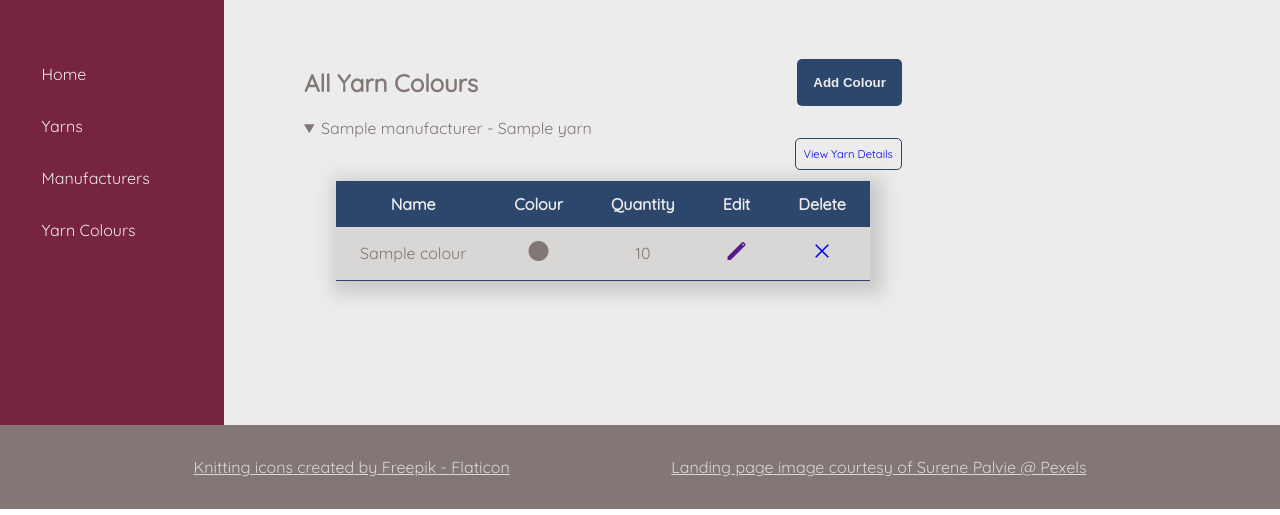
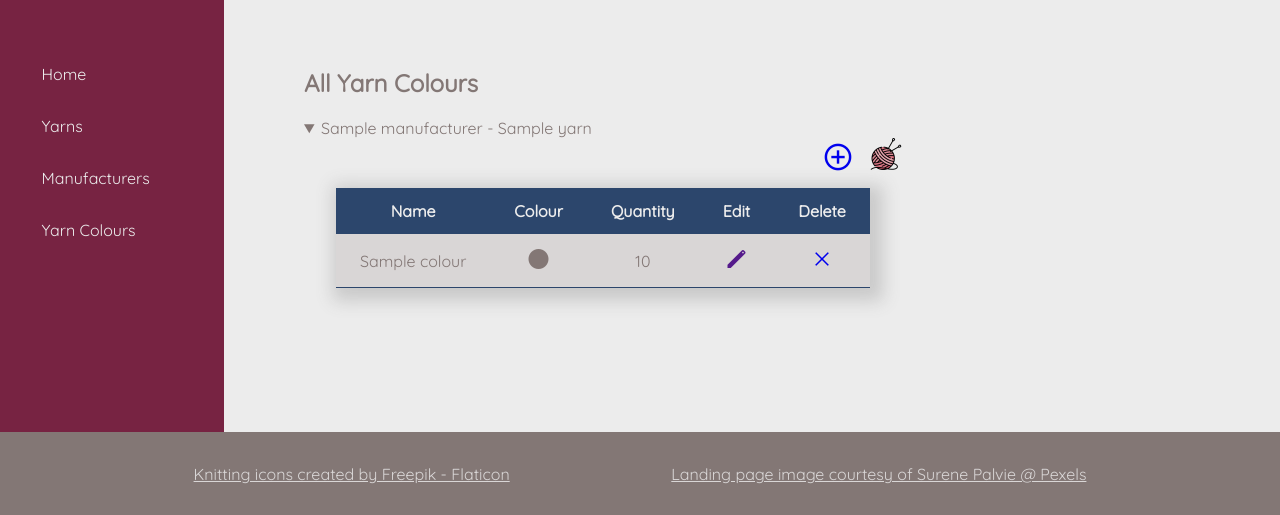
Before and after one commit to LisaS7/yarn_store, a Flask app: page /colours/ in a window 1280 px wide. Shown: the top 515 px of the page. Run offline with Flask 2, Linux system fonts and the light colour scheme; a database or web service that is not in the repository returns one stand-in record (values such as "Sample title"); some libraries are stand-ins or nearby versions.

Commit message:
Changed create colour route to pick up yarn id from url. Minor style and layout changes

```diff
--- a/controllers/colour_controller.py
+++ b/controllers/colour_controller.py
@@ -20,25 +20,18 @@ def colours():
     )
 
 
-@colour_blueprint.route("/new", methods=["GET", "POST"])
-@colour_blueprint.route("/new/<yarn_id>")
-def create_colour(yarn_id=None):
+@colour_blueprint.route("/new/")
+@colour_blueprint.route("/new/<yarn_id>", methods=["GET", "POST"])
+def create_colour(yarn_id):
+    yarn = yarn_repository.select(yarn_id)
     if request.method == "POST":
         name = request.form["name"]
         hex_code = request.form["colour"]
         quantity = request.form["quantity"]
-        yarn = yarn_repository.select(request.form["yarn"])
         colour = Colour(name, hex_code, quantity, yarn)
         colour_repository.save(colour)
         return redirect("/colours/")
-
-    yarns = yarn_repository.select_all()
-
-    if yarn_id:
-        yarn = yarn_repository.select(yarn_id)
-        print(f"yarn_id ===== {yarn_id}")
-        return render_template("/colours/new.html", yarn=yarn)
-    return render_template("/colours/new.html", yarns=yarns)
+    return render_template("/colours/new.html", yarn=yarn)
 
 
 @colour_blueprint.route("/delete/<id>")
--- a/static/css/forms.css
+++ b/static/css/forms.css
@@ -1,13 +1,15 @@
 @import "style.css";
 
 form {
+    width: 50%;
+    margin: auto;
     display: grid;
     grid-template-columns: 1fr 3fr;
     gap: 2rem;
 }
 
 form img {
-    width: 4rem;
+    width: 6rem;
     padding: 2rem;
 }
 
--- a/static/css/style.css
+++ b/static/css/style.css
@@ -159,16 +159,10 @@ footer a {
     justify-content: flex-end;
 }
 
-.colour-yarn-details p {
-    margin: 0;
-    padding: 0.5rem;
-    border: 1px solid var(--dark);
-    border-radius: 5px;
-    font-size: 0.7rem;
-}
-
-.colour-yarn-details a {
-    text-decoration: none;
+.colour-yarn-details .material-symbols-outlined {
+    font-size: 2rem;
+    margin-top: 0.2rem;
+    margin-right: 1rem;
 }
 
 figcaption.colour-dots {
--- a/templates/colours/all.html
+++ b/templates/colours/all.html
@@ -1,16 +1,23 @@
 {% extends 'base.html' %} {% block content %}
 <header>
   <h2>All Yarn Colours</h2>
-  <a href="{{ url_for('colours.create_colour') }}"
-    ><button>Add Colour</button></a
-  >
 </header>
 
 {% for group in yarn_groups %}
 <details open>
   <summary>{{group}}</summary>
   <section class="colour-yarn-details">
-    <p><a href="{{ url_for('yarns.detail', id=yarn_groups[group][0].yarn.id) }}">View Yarn Details</a></p>
+    <a href="{{ url_for('colours.create_colour', yarn_id=yarn_groups[group][0].yarn.id) }}"><span class="material-symbols-outlined" title="Add Colour">
+      add_circle
+      </span></a>
+    <a href="{{ url_for('yarns.detail', id=yarn_groups[group][0].yarn.id) }}"><img
+      class="icon-image"
+      src="{{ url_for('static', filename='/images/icons/yarn_ball.png') }}"
+      alt="yarn icon"
+      title="View Yarn"
+  /></a>
+
+
   </section>
   <table class="colour-table colour-dots">
     <thead>
```
Also changed, not shown: templates/colours/new.html (+7 -9 lines).
